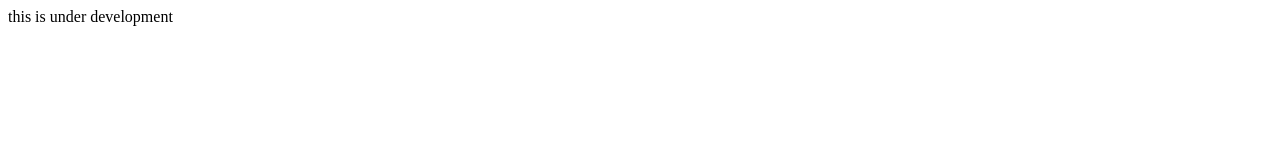
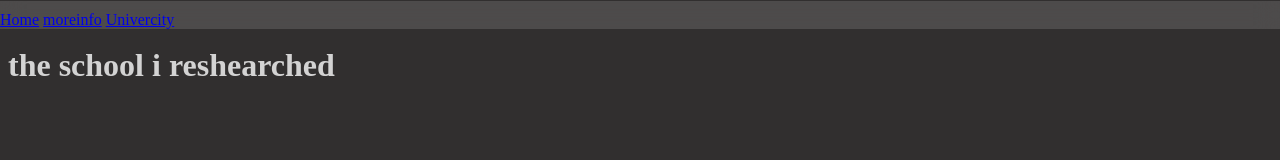
Before and after one commit to iss-ics3c/website-assinment-xavier, a plain HTML site: page u1-final-project-university-page.html in a window 1280 px wide. Drawn offline with Linux system fonts and the light colour scheme.

Commit message:
Add files via upload

```diff
--- a/u1-final-project-university-page.html
+++ b/u1-final-project-university-page.html
@@ -1,6 +1,16 @@
-<head>
+<Head>
+    <link rel="stylesheet" href="u1-final prject.css">
+    </Head>
+    <body>
+        <br>
+     <div class="titletext"><h1>the school i reshearched</h1></div>
+       <div class="wrapper">
+        <div class="navbar">
+          </div>
+            <a href="index.html">Home</a>
+            <a href="u1-moreinfo.html">moreinfo</a>
+            <a href="u1-final-project-university-page.html">Univercity</a>
+        </div>
+      </div>
 
-</head>
-<body>
-    this is under development
-</body>
+    </body>
```
Also changed, not shown: index.html (+1 -1 lines), u1-moreinfo.html (+15 -5 lines).
